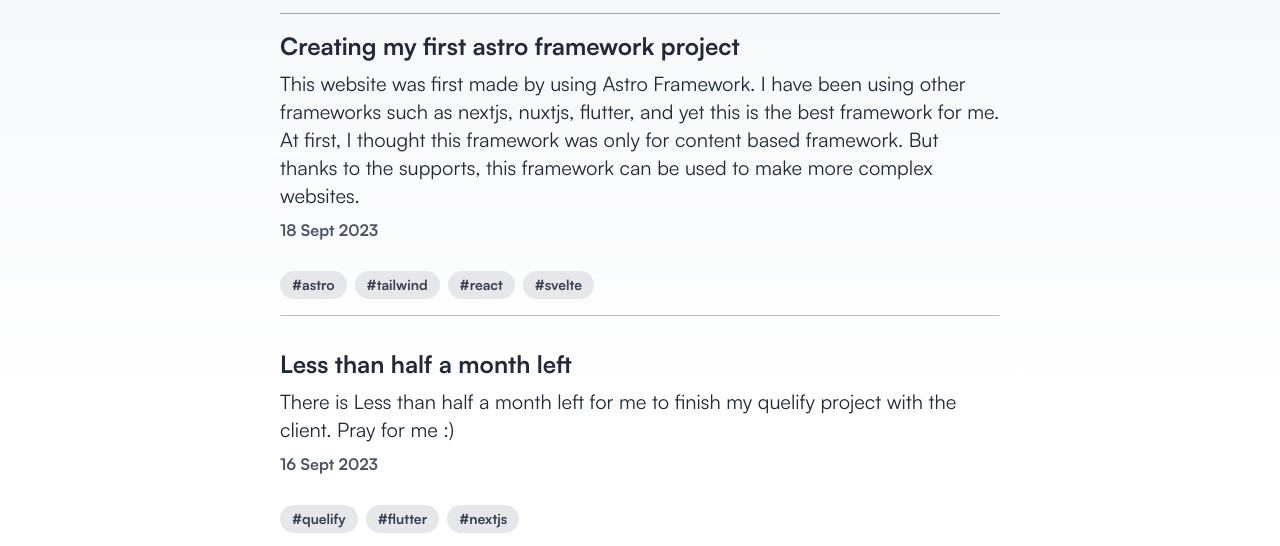
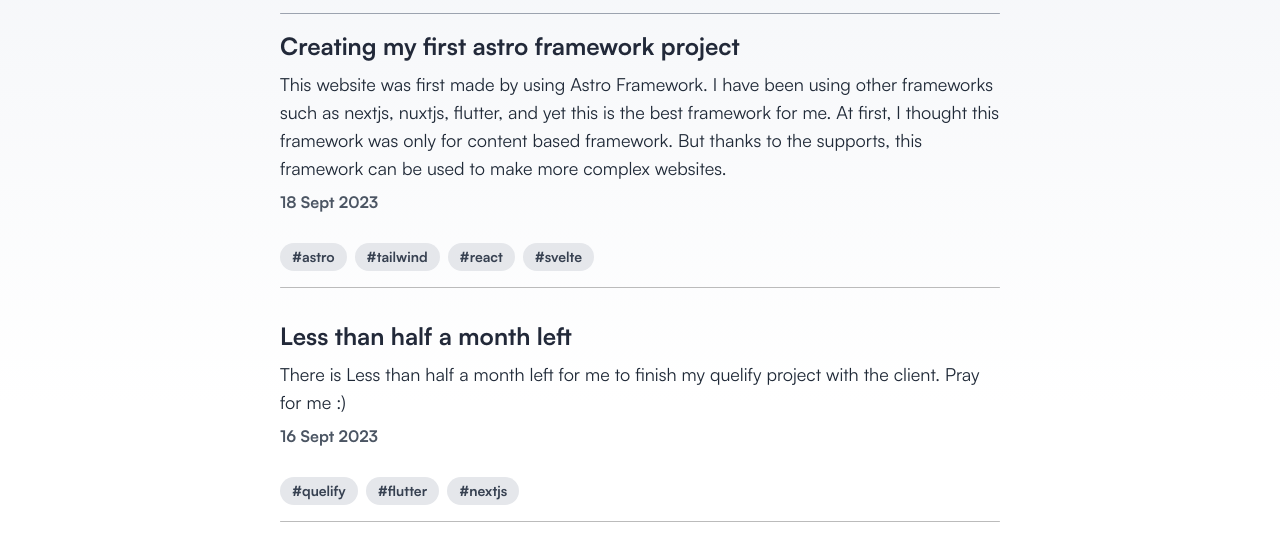
Before and after one commit to fiekzz/fiekzzcom, an Astro site: page /blog in a window 1280 px wide. Shown: the part 197-743 px from the top of the page. Built offline with nearby package versions, Linux system fonts and the light colour scheme; Astro itself is replaced by a stand-in of ours.

Commit message:
💅🏻 Postcard styling

```diff
--- a/src/components/PostCard.tsx
+++ b/src/components/PostCard.tsx
@@ -3,6 +3,8 @@
   description: string;
   date: string;
   tags: string[];
+  index: number;
+  length: number;
 }
 
 export default function PostCard(props: PostCardContent) {
@@ -10,7 +12,7 @@
     <div className="w-full rounded overflow-hidden">
       <div className="py-4">
         <div className="font-bold text-2xl mb-2">{props.title}</div>
-        <h6 className="text-gray-800 text-xl">{props.description}</h6>
+        <h6 className="text-gray-800 text-lg">{props.description}</h6>
         <h6 className="text-gray-600 text-base font-bold mt-2">{props.date}</h6>
       </div>
       <div className="pb-2">
@@ -25,6 +27,7 @@
           );
         })}
       </div>
+      {props.index !== props.length - 1 ?
       <hr
         className="rounded"
         style={{
@@ -33,6 +36,8 @@
           marginBottom: "1rem",
         }}
       />
+       : null
+      }
     </div>
   );
 }
```
